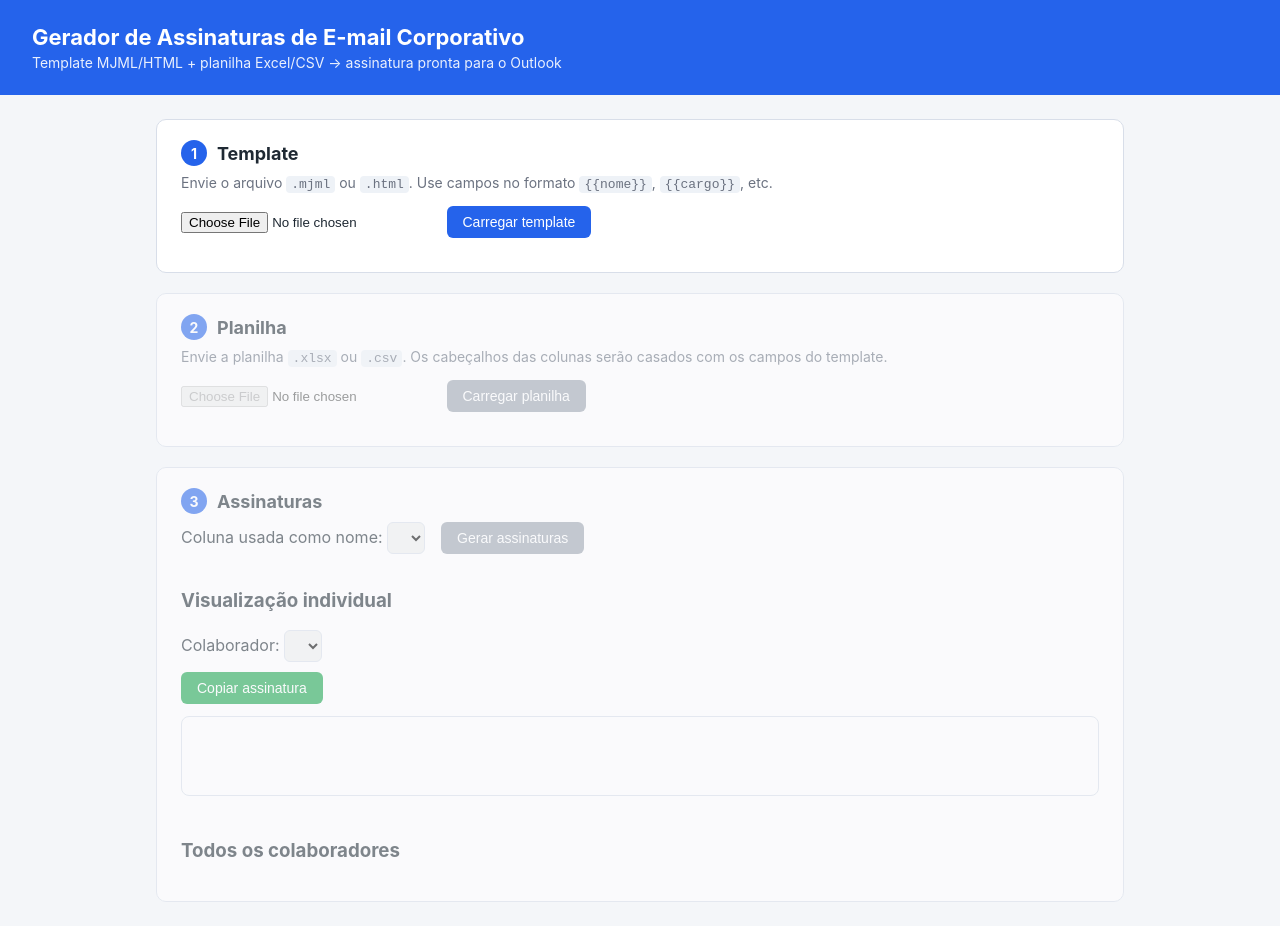
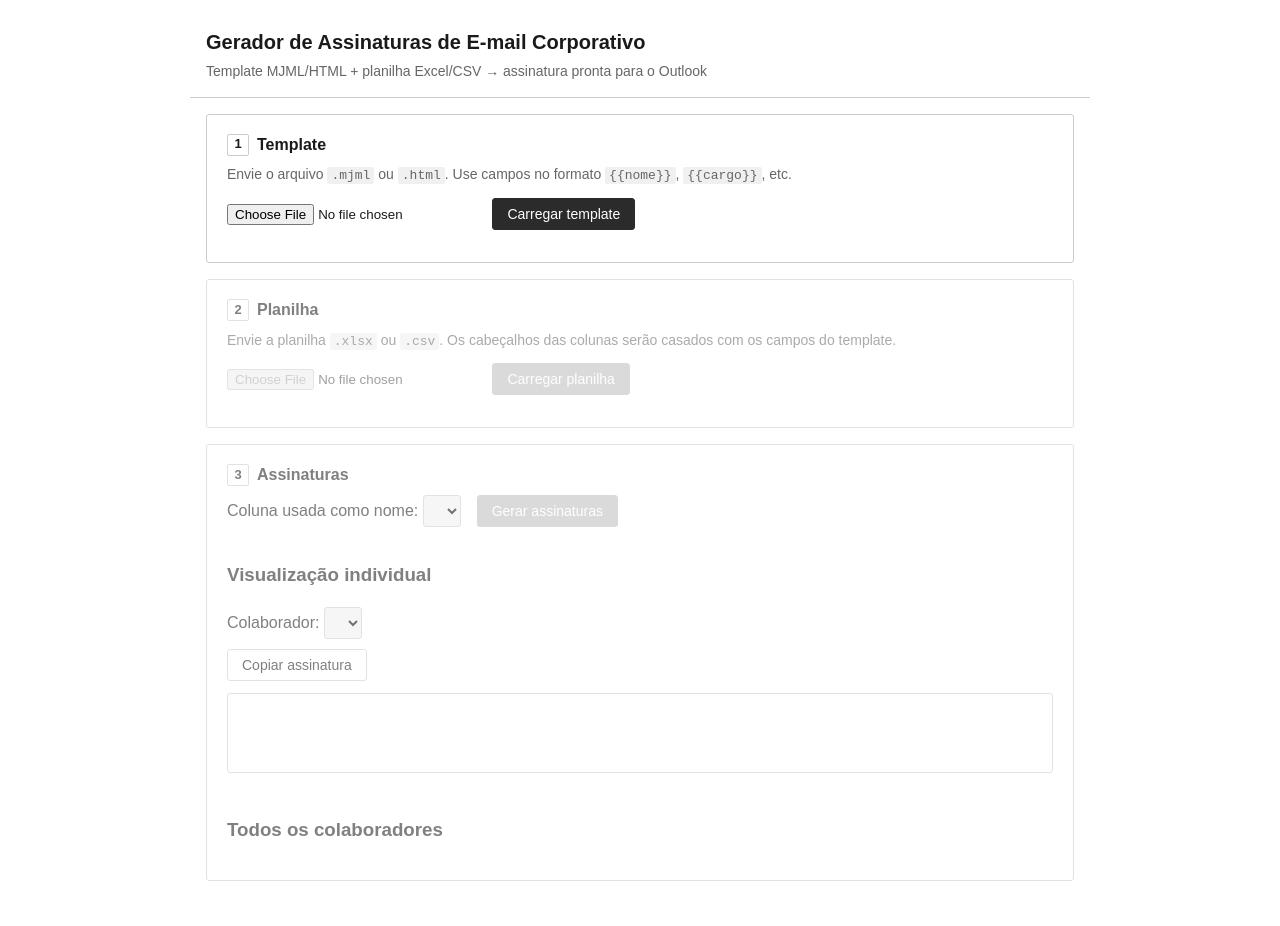
Before and after one commit to William-Colasso/confeccionar-email-corporativo, a website: page public/index.html in a window 1280 px wide. Drawn offline with Linux system fonts and the light colour scheme.

Commit message:
style: mudando estilização IA

```diff
--- a/public/styles.css
+++ b/public/styles.css
@@ -1,107 +1,110 @@
 :root {
-  --bg: #f4f6f9;
+  --bg: #ffffff;
   --card: #ffffff;
-  --primary: #2563eb;
-  --primary-dark: #1d4ed8;
-  --border: #d8dee9;
-  --text: #1f2933;
-  --muted: #6b7280;
-  --ok: #16a34a;
-  --warn: #d97706;
+  --accent: #2b2b2b;
+  --accent-hover: #000000;
+  --border: #cccccc;
+  --text: #1a1a1a;
+  --muted: #666666;
+  --warn: #8a6d00;
 }
 
 * { box-sizing: border-box; }
 
 body {
   margin: 0;
-  font-family: -apple-system, BlinkMacSystemFont, "Segoe UI", Roboto, Arial, sans-serif;
+  font-family: Arial, Helvetica, sans-serif;
   background: var(--bg);
   color: var(--text);
+  line-height: 1.45;
 }
 
 header {
-  background: var(--primary);
-  color: #fff;
-  padding: 24px 32px;
+  max-width: 900px;
+  margin: 0 auto;
+  padding: 28px 16px 16px;
+  border-bottom: 1px solid var(--border);
 }
-header h1 { margin: 0 0 4px; font-size: 22px; }
-.subtitle { margin: 0; opacity: 0.9; font-size: 14px; }
+header h1 { margin: 0 0 4px; font-size: 20px; font-weight: 700; }
+.subtitle { margin: 0; color: var(--muted); font-size: 14px; }
 
 main {
-  max-width: 1000px;
-  margin: 24px auto;
-  padding: 0 16px;
+  max-width: 900px;
+  margin: 0 auto;
+  padding: 16px;
 }
 
 .step {
   background: var(--card);
   border: 1px solid var(--border);
-  border-radius: 10px;
-  padding: 20px 24px;
-  margin-bottom: 20px;
+  border-radius: 3px;
+  padding: 18px 20px;
+  margin-bottom: 16px;
 }
 .step.disabled { opacity: 0.55; pointer-events: none; }
-.step h2 { margin: 0 0 8px; font-size: 18px; display: flex; align-items: center; gap: 10px; }
-.step p { color: var(--muted); font-size: 14px; margin: 0 0 14px; }
+.step h2 { margin: 0 0 8px; font-size: 16px; font-weight: 700; display: flex; align-items: center; gap: 8px; }
+.step p { color: var(--muted); font-size: 14px; margin: 0 0 12px; }
 
 .badge {
   display: inline-flex;
   align-items: center;
   justify-content: center;
-  width: 26px; height: 26px;
-  background: var(--primary);
-  color: #fff;
-  border-radius: 50%;
-  font-size: 14px;
+  width: 22px; height: 22px;
+  border: 1px solid var(--border);
+  color: var(--text);
+  border-radius: 2px;
+  font-size: 13px;
+  font-weight: 700;
 }
 
 code {
-  background: #eef2f7;
-  padding: 1px 5px;
-  border-radius: 4px;
+  background: #f0f0f0;
+  padding: 1px 4px;
+  border-radius: 2px;
   font-size: 13px;
 }
 
 input[type="file"] { margin-right: 8px; }
 
 button {
-  background: var(--primary);
+  background: var(--accent);
   color: #fff;
-  border: none;
-  padding: 8px 16px;
-  border-radius: 6px;
+  border: 1px solid var(--accent);
+  padding: 7px 14px;
+  border-radius: 3px;
   cursor: pointer;
   font-size: 14px;
 }
-button:hover { background: var(--primary-dark); }
-button:disabled { background: #9ca3af; cursor: not-allowed; }
-button.copy { background: var(--ok); }
-button.copy:hover { filter: brightness(0.95); }
+button:hover { background: var(--accent-hover); }
+button:disabled { background: #bdbdbd; border-color: #bdbdbd; cursor: not-allowed; }
+button.copy { background: #fff; color: var(--text); border: 1px solid var(--border); }
+button.copy:hover { background: #f0f0f0; }
 
 .result { margin-top: 14px; font-size: 14px; }
 .tag {
   display: inline-block;
-  background: #eef2f7;
+  background: #f0f0f0;
   border: 1px solid var(--border);
-  border-radius: 14px;
-  padding: 3px 10px;
+  border-radius: 3px;
+  padding: 3px 8px;
   margin: 3px 4px 0 0;
   font-size: 13px;
 }
-.tag.warn { background: #fef3c7; border-color: #fcd34d; color: var(--warn); }
+.tag.warn { background: #fbf3da; border-color: #e3d089; color: var(--warn); }
 
 .map-table { width: 100%; border-collapse: collapse; margin-top: 12px; font-size: 14px; }
 .map-table th, .map-table td { text-align: left; padding: 6px 8px; border-bottom: 1px solid var(--border); }
+.map-table th { font-weight: 700; }
 .map-table select { width: 100%; }
 
 .render-controls { display: flex; align-items: center; gap: 16px; flex-wrap: wrap; margin-bottom: 16px; }
-select { padding: 6px 8px; border: 1px solid var(--border); border-radius: 6px; font-size: 14px; }
+select { padding: 6px 8px; border: 1px solid var(--border); border-radius: 3px; font-size: 14px; }
 
 .render-views { display: grid; grid-template-columns: 1fr; gap: 24px; }
 .individual label { display: block; margin-bottom: 10px; }
 .preview-large {
   border: 1px solid var(--border);
-  border-radius: 8px;
+  border-radius: 3px;
   padding: 16px;
   margin-top: 12px;
   background: #fff;
@@ -109,10 +112,10 @@ select { padding: 6px 8px; border: 1px solid var(--border); border-radius: 6px;
   overflow: auto;
 }
 
-.signature-list { display: flex; flex-direction: column; gap: 12px; }
+.signature-list { display: flex; flex-direction: column; gap: 10px; }
 .sig-card {
   border: 1px solid var(--border);
-  border-radius: 8px;
+  border-radius: 3px;
   padding: 12px 14px;
   display: flex;
   justify-content: space-between;
@@ -121,10 +124,10 @@ select { padding: 6px 8px; border: 1px solid var(--border); border-radius: 6px;
   background: #fff;
 }
 .sig-card .sig-info { flex: 1; min-width: 0; }
-.sig-card .sig-name { font-weight: 600; margin-bottom: 6px; }
+.sig-card .sig-name { font-weight: 700; margin-bottom: 6px; }
 .sig-card .sig-mini {
-  border: 1px dashed var(--border);
-  border-radius: 6px;
+  border: 1px solid var(--border);
+  border-radius: 3px;
   padding: 8px;
   max-height: 120px;
   overflow: hidden;
@@ -136,13 +139,12 @@ select { padding: 6px 8px; border: 1px solid var(--border); border-radius: 6px;
   bottom: 24px;
   left: 50%;
   transform: translateX(-50%);
-  background: #111827;
+  background: #2b2b2b;
   color: #fff;
   padding: 10px 18px;
-  border-radius: 8px;
+  border-radius: 3px;
   font-size: 14px;
-  box-shadow: 0 4px 12px rgba(0,0,0,0.2);
 }
-.toast.error { background: #b91c1c; }
+.toast.error { background: #8a1f1f; }
 
 .muted { color: var(--muted); }
```
